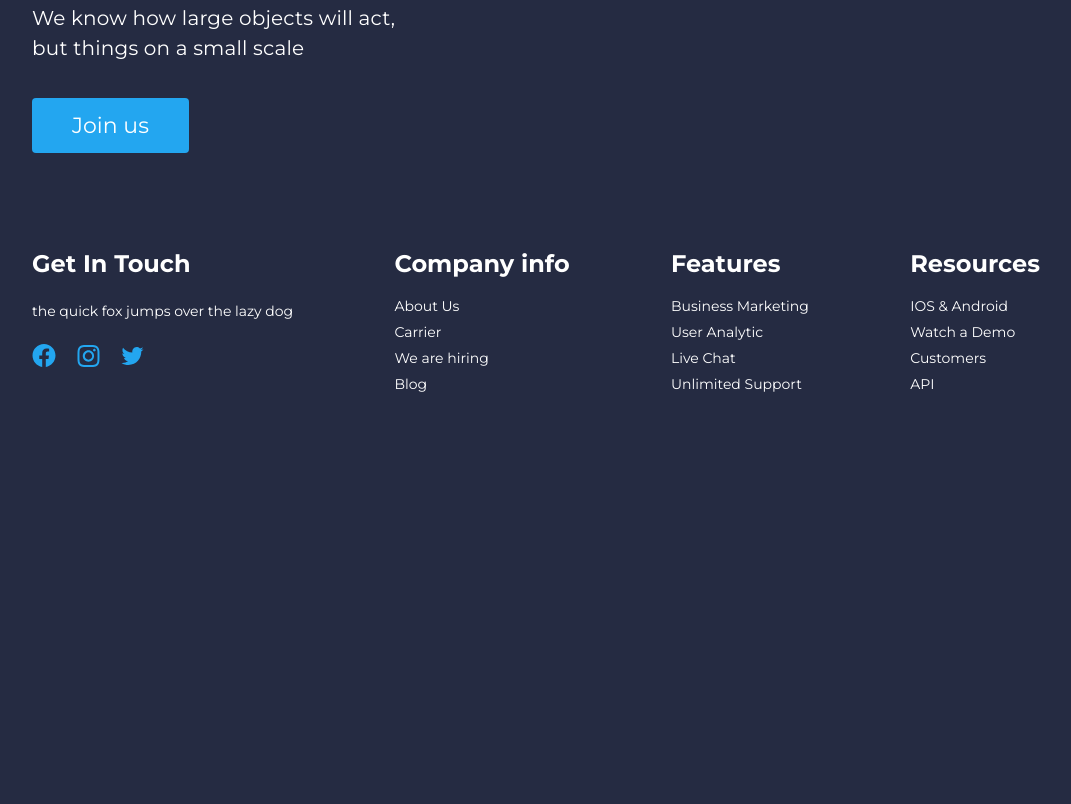
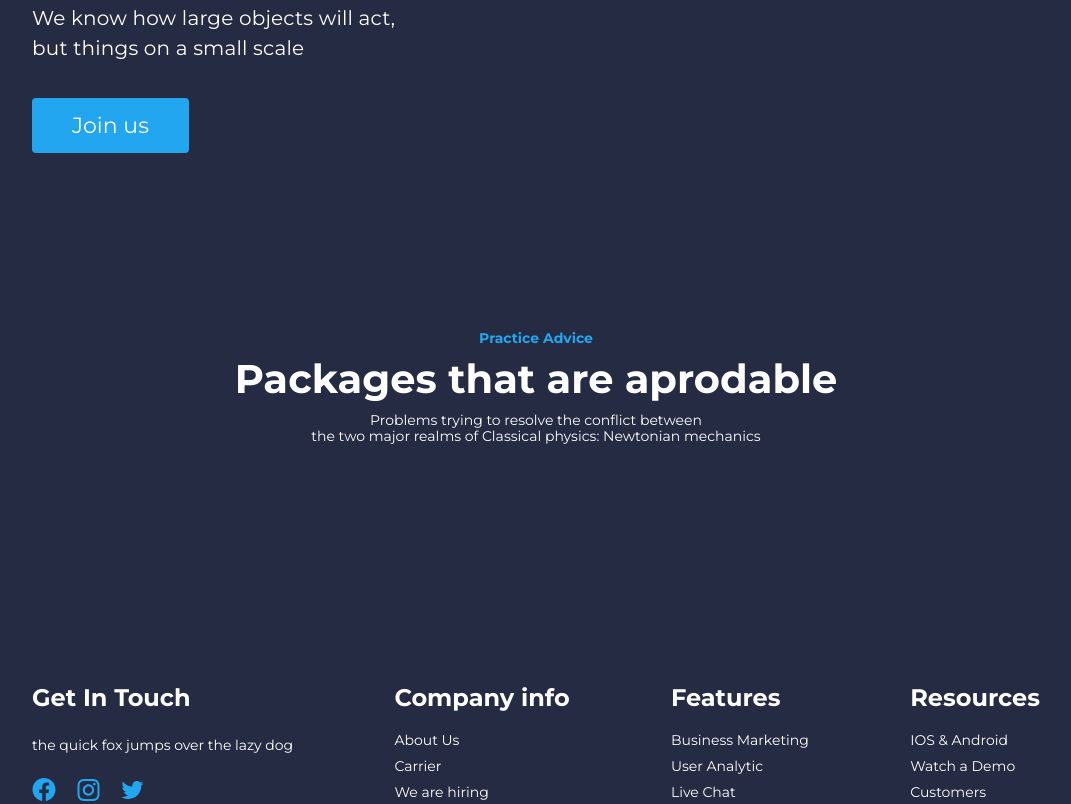
Before and after one commit to Ondimas/Landing, a plain HTML site: page index.html in a window 1280 px wide. Shown: the part 550-1354 px from the top of the page, without its empty margins (104-1175 px from the left). Before the commit the page ends 1022 px from the top, so only its background shows below. Drawn offline with nearby package versions, Linux system fonts and the light colour scheme.

Commit message:
add block courses

```diff
--- a/index.html
+++ b/index.html
@@ -41,7 +41,14 @@
                     but things on a small scale</p>
                 <button class="button-main btn-join_us">Join us</button>
             </div>
+
         </main>
+    </div>
+    <div class="block-course">
+        <h6 class="subtitle-course">Practice Advice</h6>
+    <h2 class="title-course">Packages that are aprodable</h2>
+    <p class="info-course">Problems trying to resolve the conflict between <br>the two major realms of Classical physics: Newtonian mechanics </p>
+
     </div>
     <footer class="footer">
         <div class="footer-block">
--- a/main-styles.css
+++ b/main-styles.css
@@ -3,7 +3,7 @@ body {
     background-color: #252B42;
 }
 
-p, h1, h3 {
+p, h1, h3, h6, h2 {
     margin: 0 !important;
 }
 
--- a/styles.css
+++ b/styles.css
@@ -131,3 +131,27 @@
     flex-direction: row;
     gap: 20px;
 }
+
+.subtitle-course {
+    color: #23A6F0;
+    font-size: 14px;
+}
+
+.block-course {
+    display: flex;
+    flex-direction: column;
+    align-items: center;
+    padding: 160px 0px;
+    gap: 10px;
+}
+
+.title-course {
+    color: #FFFFFF;
+    font-size: 40px;
+}
+
+.info-course {
+    color: #FFFFFF;
+    font-size: 14px;
+    text-align: center;
+}
```
